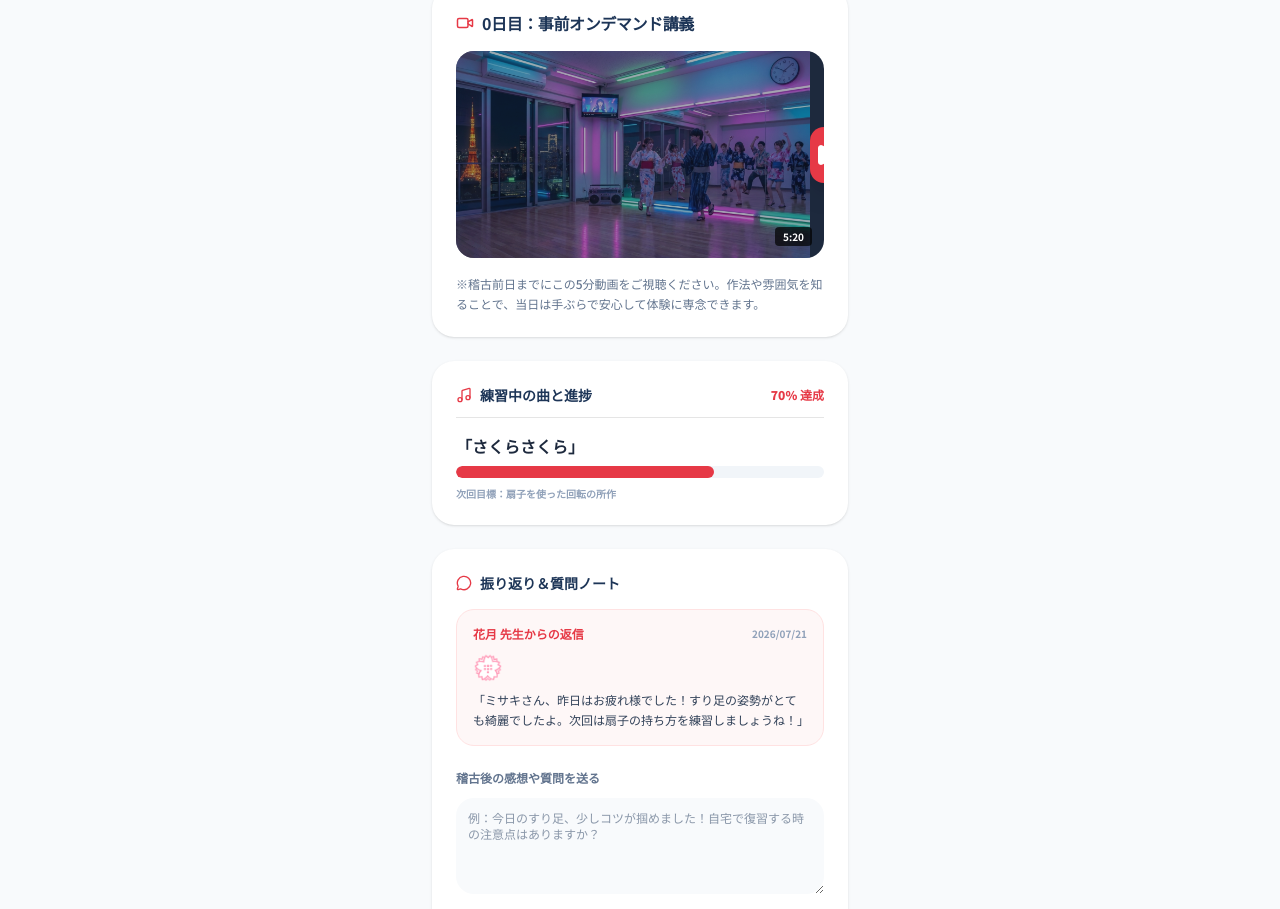
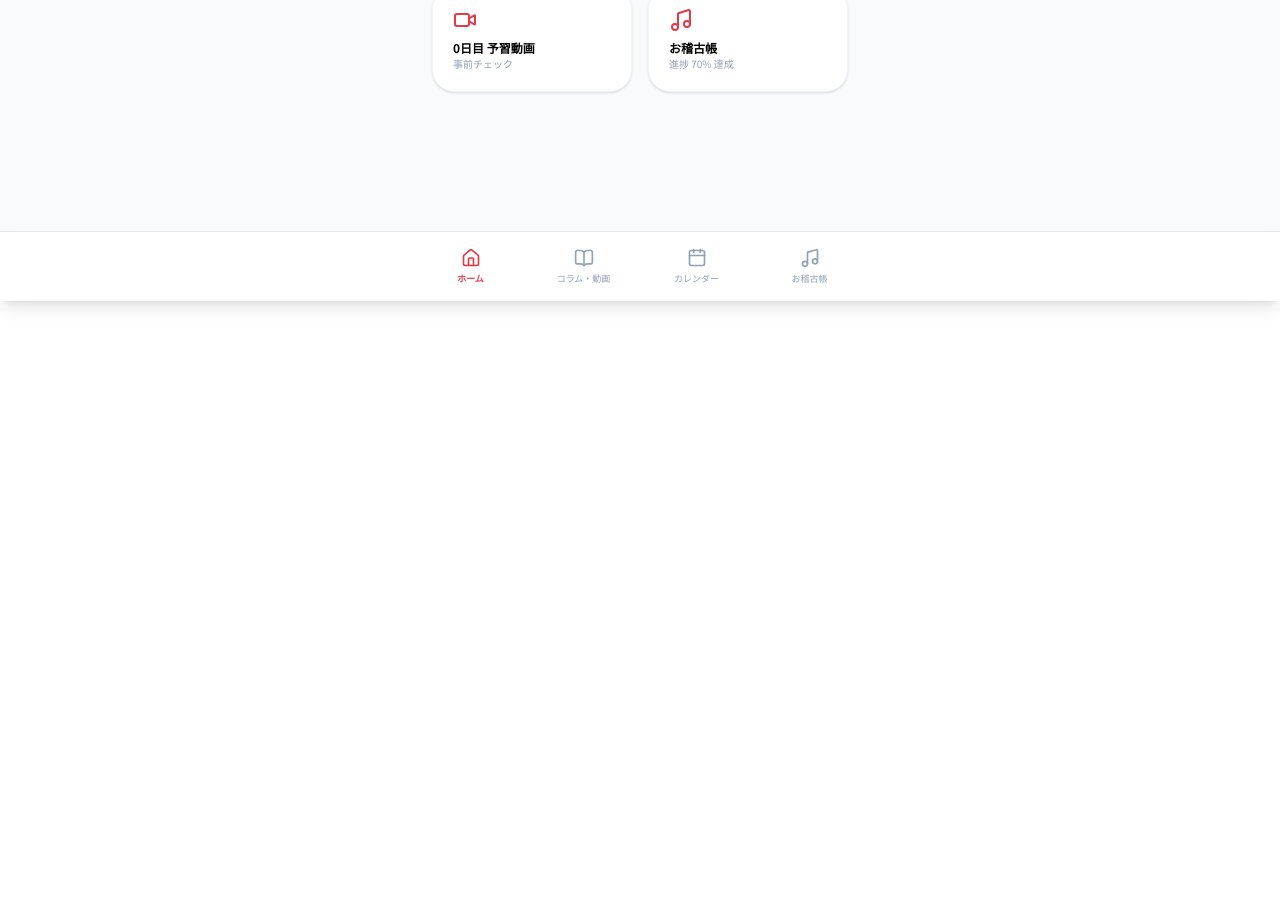
Before and after one commit to ivu115/maibazu-app, a Next.js app: page /student-app in a window 1280 px wide. Shown: the part 499-1408 px from the top of the page. After the commit the page ends 800 px from the top, so only its background shows below. Built offline with nearby package versions, Linux system fonts and the light colour scheme.

Commit message:
生徒用アプリの4タブ化（ホーム、コラム動画、カレンダー、お稽古帳）完成

```diff
--- a/src/app/student-app/page.tsx
+++ b/src/app/student-app/page.tsx
@@ -2,60 +2,94 @@
 
 import React, { useState } from 'react';
 import Link from 'next/link';
+import {
+  Home, BookOpen, Calendar as CalendarIcon, Music,
+  ChevronLeft, QrCode, MapPin, Clock, Video, Play,
+  CheckCircle2, Sparkles, MessageCircle, Send, Award, FileText, ChevronRight
+} from "lucide-react";
 import { Button } from "@/components/ui/button";
 import { Card, CardContent, CardHeader, CardTitle } from "@/components/ui/card";
-import { Input } from "@/components/ui/input";
-import {
-  Video, Calendar, MapPin, QrCode, CheckCircle2,
-  Send, Sparkles, Music, ChevronLeft, Award, Play, MessageCircle
-} from "lucide-react";
 
 export default function StudentAppPage() {
+  // タブ管理: 'home' | 'media' | 'calendar' | 'journal'
+  const [activeTab, setActiveTab] = useState<'home' | 'media' | 'calendar' | 'journal'>('home');
   const [isPlayingVideo, setIsPlayingVideo] = useState(false);
+  const [selectedMonthDay, setSelectedMonthDay] = useState(1);
+
+  // ノート投稿用
   const [reflectionText, setReflectionText] = useState("");
   const [noteSent, setNoteSent] = useState(false);
 
+  // 過去の稽古履歴（お稽古帳用）
+  const [history, setHistory] = useState([
+    {
+      date: "2026/07/20",
+      song: "さくらさくら",
+      studentNote: "すり足が難しかったですが、自分の姿勢がピンと伸びる感覚があってすごくスッキリしました！",
+      stamp: "💮 花丸",
+      teacherComment: "姿勢がとても素晴らしかったです！次回は扇子の持ち方を練習しましょうね。"
+    },
+    {
+      date: "2026/07/05",
+      song: "基本所作（体験）",
+      studentNote: "初めての稽古で緊張しましたが、手ぶらで気楽に参加できて楽しかったです。",
+      stamp: "🌸 大変よくできました",
+      teacherComment: "ようこそ舞バズへ！基本の立ち姿がとても美しかったです。"
+    }
+  ]);
+
   const handleSendNote = () => {
     if (!reflectionText) return;
+    const newEntry = {
+      date: "2026/08/01 (本日)",
+      song: "さくらさくら",
+      studentNote: reflectionText,
+      stamp: "送信済み（先生の返信待ち）",
+      teacherComment: "先生がノートを確認中です..."
+    };
+    setHistory([newEntry, ...history]);
+    setReflectionText("");
     setNoteSent(true);
+    setTimeout(() => setNoteSent(false), 3000);
   };
 
   return (
-    <div className="min-h-screen bg-[#F8FAFC] text-black font-sans pb-12">
+    <div className="min-h-screen bg-[#F8FAFC] text-black font-sans pb-24">
       {/* 📱 スマホアプリ風ヘッダー */}
       <header className="bg-[#1D3557] text-white p-4 sticky top-0 z-50 shadow-md">
         <div className="max-w-md mx-auto flex items-center justify-between">
           <Link href="/" className="text-white/60 hover:text-white flex items-center text-xs font-bold">
-            <ChevronLeft size={16} /> Webポータルへ
+            <ChevronLeft size={16} /> Webポータル
           </Link>
           <div className="flex items-center gap-2">
             <img src="/logo.png" alt="logo" className="w-6 h-6 invert brightness-0" />
             <span className="font-black text-lg tracking-tighter">舞バズ Student</span>
           </div>
-          <div className="size-8 bg-[#E63946] rounded-full flex items-center justify-center font-black text-xs">
+          <div className="size-8 bg-[#E63946] rounded-full flex items-center justify-center font-black text-xs text-white">
             田
           </div>
         </div>
       </header>
 
       <main className="max-w-md mx-auto p-4 space-y-6">
-        {/* 生徒ウェルカムカード */}
+
+        {/* ────────────────── 1. ホームタブ ────────────────── */}
+        {activeTab === 'home' && (
+          <div className="space-y-6">
             <div className="bg-white p-6 rounded-3xl shadow-sm border border-slate-100 flex items-center justify-between">
               <div>
-            <p className="text-xs text-slate-400 font-bold">おかえりなさい！</p>
+                <p className="text-xs text-slate-400 font-bold">受講生マイページ</p>
                 <h1 className="text-xl font-black text-[#1D3557]">田中 美咲 様</h1>
-            <p className="text-[10px] text-[#E63946] font-bold mt-1">S 教室 (大阪・吹田) 受講中</p>
+                <p className="text-[10px] text-[#E63946] font-bold mt-1">S 教室 (大阪・吹田)</p>
               </div>
-          <div className="text-right">
-            <span className="text-[10px] bg-green-50 text-green-600 font-bold px-3 py-1 rounded-full border border-green-100">受講中</span>
-          </div>
+              <span className="text-[10px] bg-green-50 text-green-600 font-bold px-3 py-1 rounded-full">受講中</span>
             </div>
 
-        {/* 🎟️ 1. 次回のお稽古チケット */}
+            {/* 次回チケット */}
             <Card className="border-none shadow-md rounded-3xl bg-gradient-to-br from-[#1D3557] to-[#2A4A7A] text-white overflow-hidden">
               <CardHeader className="p-6 pb-2">
                 <CardTitle className="text-xs font-bold uppercase tracking-widest opacity-60 flex items-center gap-1">
-              <Calendar size={14} /> Next Lesson Ticket
+                  <CalendarIcon size={14} /> Next Lesson Ticket
                 </CardTitle>
               </CardHeader>
               <CardContent className="p-6 pt-0 space-y-4">
@@ -68,105 +102,236 @@ export default function StudentAppPage() {
                   <span className="bg-white/10 px-3 py-1 rounded-full font-bold">手ぶらOK</span>
                 </div>
                 <Button className="w-full bg-white text-[#1D3557] hover:bg-slate-100 py-6 rounded-2xl font-bold gap-2 text-sm shadow-lg">
-              <QrCode size={18} /> チェックイン用QRを表示
+                  <QrCode size={18} /> チェックインQR表示
                 </Button>
               </CardContent>
             </Card>
 
-        {/* 🎬 2. 0日目・オンデマンド事前講義（動画） */}
+            {/* クイックリンク */}
+            <div className="grid grid-cols-2 gap-4">
+              <div onClick={() => setActiveTab('media')} className="bg-white p-5 rounded-3xl shadow-sm border border-slate-100 cursor-pointer hover:border-[#E63946] transition-all">
+                <Video className="text-[#E63946] mb-2" size={24} />
+                <p className="font-bold text-xs">0日目 予習動画</p>
+                <p className="text-[10px] text-slate-400">事前チェック</p>
+              </div>
+              <div onClick={() => setActiveTab('journal')} className="bg-white p-5 rounded-3xl shadow-sm border border-slate-100 cursor-pointer hover:border-[#E63946] transition-all">
+                <Music className="text-[#E63946] mb-2" size={24} />
+                <p className="font-bold text-xs">お稽古帳</p>
+                <p className="text-[10px] text-slate-400">進捗 70% 達成</p>
+              </div>
+            </div>
+          </div>
+        )}
+
+        {/* ────────────────── 2. コラム・解説動画タブ ────────────────── */}
+        {activeTab === 'media' && (
+          <div className="space-y-6">
+            <h2 className="text-lg font-bold text-[#1D3557]">コラム ＆ 解説動画</h2>
+
+            {/* 0日目動画 */}
             <Card className="border-none shadow-sm rounded-3xl bg-white overflow-hidden">
               <CardHeader className="p-6 pb-2">
-            <CardTitle className="text-base font-bold flex items-center gap-2 text-[#1D3557]">
-              <Video className="text-[#E63946]" size={18} /> 0日目：事前オンデマンド講義
+                <CardTitle className="text-sm font-bold flex items-center gap-2 text-[#1D3557]">
+                  <Video className="text-[#E63946]" size={16} /> 【必須】0日目・事前解説動画
                 </CardTitle>
               </CardHeader>
-          <CardContent className="p-6 pt-2 space-y-4">
+              <CardContent className="p-6 pt-2 space-y-3">
                 {!isPlayingVideo ? (
-              <div
-                onClick={() => setIsPlayingVideo(true)}
-                className="relative aspect-video bg-slate-800 rounded-2xl overflow-hidden cursor-pointer group flex items-center justify-center"
-              >
-                <img src="/hero.jpg" alt="thumbnail" className="w-full h-full object-cover opacity-60 group-hover:scale-105 transition-transform" />
-                <div className="size-14 rounded-full bg-[#E63946] text-white flex items-center justify-center shadow-xl group-hover:scale-110 transition-transform">
-                  <Play size={24} className="ml-1 fill-white" />
+                  <div onClick={() => setIsPlayingVideo(true)} className="relative aspect-video bg-slate-800 rounded-2xl overflow-hidden cursor-pointer flex items-center justify-center">
+                    <img src="/hero.jpg" alt="thumbnail" className="w-full h-full object-cover opacity-60" />
+                    <div className="size-12 rounded-full bg-[#E63946] text-white flex items-center justify-center shadow-xl">
+                      <Play size={20} className="ml-1 fill-white" />
                     </div>
-                <span className="absolute bottom-3 right-3 bg-black/70 text-white text-[10px] font-bold px-2 py-0.5 rounded">5:20</span>
                   </div>
                 ) : (
                   <div className="aspect-video bg-slate-900 rounded-2xl flex flex-col items-center justify-center text-white p-4 text-center space-y-2">
-                <Sparkles className="text-[#E63946] animate-pulse" size={32} />
-                <p className="text-xs font-bold">【再生中】日本舞踊の歴史と当日の作法</p>
-                <p className="text-[10px] opacity-60">「姿勢を落とす＝美しいすり足の基本です」</p>
+                    <Sparkles className="text-[#E63946] animate-pulse" size={28} />
+                    <p className="text-xs font-bold">【再生中】日本舞踊の基本とマナー（5分）</p>
                     <Button size="sm" variant="ghost" onClick={() => setIsPlayingVideo(false)} className="text-white/60 text-[10px]">閉じる</Button>
                   </div>
                 )}
-            <p className="text-xs text-slate-500 leading-relaxed font-medium">
-              ※稽古前日までにこの5分動画をご視聴ください。作法や雰囲気を知ることで、当日は手ぶらで安心して体験に専念できます。
-            </p>
               </CardContent>
             </Card>
 
-        {/* 🎵 3. マイお稽古・曲と進捗度 */}
-        <Card className="border-none shadow-sm rounded-3xl bg-white p-6 space-y-4">
-          <div className="flex items-center justify-between border-b pb-3">
-            <h3 className="font-bold text-sm text-[#1D3557] flex items-center gap-2">
-              <Music className="text-[#E63946]" size={16} /> 練習中の曲と進捗
-            </h3>
-            <span className="text-xs font-black text-[#E63946]">70% 達成</span>
+            {/* 📚 特集コラム記事 */}
+            <div className="space-y-4">
+              <h3 className="text-xs font-bold text-slate-400 uppercase tracking-widest">舞バズ 文化コラム</h3>
+
+              <Card className="border-none shadow-sm rounded-2xl bg-white p-5 space-y-2 cursor-pointer hover:shadow-md transition-all">
+                <span className="text-[9px] bg-red-50 text-[#E63946] font-bold px-2 py-0.5 rounded">身体の科学</span>
+                <h4 className="font-bold text-sm text-[#1D3557]">なぜ日本舞踊は「重心を落とす」のか？</h4>
+                <p className="text-xs text-slate-500 leading-relaxed line-clamp-2">
+                  西洋のダンスとの最大の違いは「すり足」。腰を入れる姿勢がデスクワークの姿勢改善に効果的な理由を解説。
+                </p>
+              </Card>
+
+              <Card className="border-none shadow-sm rounded-2xl bg-white p-5 space-y-2 cursor-pointer hover:shadow-md transition-all">
+                <span className="text-[9px] bg-blue-50 text-blue-600 font-bold px-2 py-0.5 rounded">歴史ルーツ</span>
+                <h4 className="font-bold text-sm text-[#1D3557]">歌舞伎から生まれた庶民のエンタメ</h4>
+                <p className="text-xs text-slate-500 leading-relaxed line-clamp-2">
+                  江戸時代の庶民たちが「憧れのスター」の所作を真似したことから始まった、習い事としての歴史。
+                </p>
+              </Card>
             </div>
-          <div>
-            <p className="text-base font-black text-slate-800 mb-2">「さくらさくら」</p>
-            <div className="w-full bg-slate-100 h-3 rounded-full overflow-hidden">
-              <div className="bg-[#E63946] h-full rounded-full w-[70%] transition-all duration-1000"></div>
           </div>
-            <p className="text-[10px] text-slate-400 mt-2 font-bold">次回目標：扇子を使った回転の所作</p>
+        )}
+
+        {/* ────────────────── 3. カレンダータブ ────────────────── */}
+        {activeTab === 'calendar' && (
+          <div className="space-y-6">
+            <h2 className="text-lg font-bold text-[#1D3557]">お稽古カレンダー</h2>
+
+            <Card className="border-none shadow-sm rounded-3xl bg-white p-6">
+              <div className="text-center font-bold text-sm mb-4 text-[#1D3557]">2026年 8月</div>
+              <div className="grid grid-cols-7 gap-1 text-[10px] text-center font-bold text-slate-400 mb-2">
+                <span>日</span><span>月</span><span>火</span><span>水</span><span>木</span><span>金</span><span>土</span>
+              </div>
+              <div className="grid grid-cols-7 gap-1 text-xs text-center font-medium">
+                {[...Array(31)].map((_, i) => {
+                  const day = i + 1;
+                  const isLessonDay = day === 1; // 8月1日がお稽古日
+                  return (
+                    <div
+                      key={day}
+                      onClick={() => setSelectedMonthDay(day)}
+                      className={`p-2.5 rounded-xl cursor-pointer relative ${
+                        selectedMonthDay === day
+                          ? 'bg-[#1D3557] text-white font-bold'
+                          : isLessonDay ? 'bg-red-50 text-[#E63946] font-black border border-red-200' : 'hover:bg-slate-50'
+                      }`}
+                    >
+                      {day}
+                    </div>
+                  );
+                })}
               </div>
             </Card>
 
-        {/* 📝 4. 振り返り＆質問ノート */}
+            <Card className="border-none shadow-sm rounded-3xl bg-white p-6 space-y-3">
+              <h3 className="text-xs font-bold text-slate-400 uppercase tracking-widest">8月{selectedMonthDay}日の予定</h3>
+              {selectedMonthDay === 1 ? (
+                <div className="bg-red-50 p-4 rounded-2xl border border-red-100 space-y-1">
+                  <p className="text-xs font-black text-[#E63946]">10:00 - 11:00 お稽古（確定）</p>
+                  <p className="text-xs font-bold text-slate-700">S教室 / 個人体験レッスン</p>
+                </div>
+              ) : (
+                <p className="text-xs text-slate-400">予定はありません。</p>
+              )}
+            </Card>
+          </div>
+        )}
+
+        {/* ────────────────── 4. お稽古帳（Journal）タブ ────────────────── */}
+        {activeTab === 'journal' && (
+          <div className="space-y-6">
+            <h2 className="text-lg font-bold text-[#1D3557]">マイお稽古帳</h2>
+
+            {/* 🎵 習っている曲の進捗度 */}
             <Card className="border-none shadow-sm rounded-3xl bg-white p-6 space-y-4">
-          <h3 className="font-bold text-sm text-[#1D3557] flex items-center gap-2">
-            <MessageCircle className="text-[#E63946]" size={16} /> 振り返り＆質問ノート
+              <h3 className="font-bold text-xs text-slate-400 uppercase tracking-widest flex items-center gap-1">
+                <Music size={14} className="text-[#E63946]" /> 習得曲の進捗度
               </h3>
 
-          {/* 過去に届いた先生からのスタンプ＆メッセージ */}
-          <div className="bg-red-50/60 p-4 rounded-2xl border border-red-100 space-y-2">
-            <div className="flex items-center justify-between text-xs font-bold text-[#E63946]">
-              <span>花月 先生からの返信</span>
-              <span className="text-[10px] text-slate-400">2026/07/21</span>
+              <div className="space-y-3">
+                <div className="p-4 bg-slate-50 rounded-2xl space-y-2">
+                  <div className="flex justify-between items-center text-xs">
+                    <span className="font-extrabold text-slate-800">「さくらさくら」</span>
+                    <span className="font-black text-[#E63946]">70% 完了</span>
                   </div>
-            <div className="text-2xl">💮</div>
-            <p className="text-xs text-slate-700 font-medium leading-relaxed">
-              「ミサキさん、昨日はお疲れ様でした！すり足の姿勢がとても綺麗でしたよ。次回は扇子の持ち方を練習しましょうね！」
-            </p>
+                  <div className="w-full bg-slate-200 h-2.5 rounded-full overflow-hidden">
+                    <div className="bg-[#E63946] h-full rounded-full w-[70%]"></div>
+                  </div>
                 </div>
 
-          {/* 新しい振り返り送信フォーム */}
-          <div className="pt-2 space-y-3">
-            <p className="text-xs font-bold text-slate-500">稽古後の感想や質問を送る</p>
+                <div className="p-4 bg-slate-50/50 rounded-2xl flex items-center justify-between text-xs opacity-60">
+                  <span className="font-bold text-slate-600">「元禄花見踊り」</span>
+                  <span className="font-bold text-green-600 bg-green-50 px-2 py-0.5 rounded">100% 修了 🌸</span>
+                </div>
+              </div>
+            </Card>
+
+            {/* 📝 振り返りノート送信フォーム */}
+            <Card className="border-none shadow-sm rounded-3xl bg-white p-6 space-y-3">
+              <h3 className="font-bold text-xs text-slate-400 uppercase tracking-widest flex items-center gap-1">
+                <MessageCircle size={14} className="text-[#E63946]" /> 今日の振り返り・質問を書く
+              </h3>
               <textarea
                 value={reflectionText}
                 onChange={(e) => setReflectionText(e.target.value)}
-              placeholder="例：今日のすり足、少しコツが掴めました！自宅で復習する時の注意点はありますか？"
+                placeholder="稽古の感想や、先生への質問を入力してください..."
                 className="w-full h-24 p-3 bg-slate-50 border-none rounded-2xl text-xs outline-none focus:ring-2 focus:ring-[#E63946]"
               />
               {!noteSent ? (
-              <Button
-                onClick={handleSendNote}
-                disabled={!reflectionText}
-                className="w-full bg-[#1D3557] text-white py-6 rounded-2xl font-bold text-xs gap-2"
-              >
-                <Send size={14} /> 先生へノートを送信
+                <Button onClick={handleSendNote} disabled={!reflectionText} className="w-full bg-[#1D3557] text-white py-5 rounded-2xl font-bold text-xs gap-2">
+                  <Send size={14} /> ノートを送信する
                 </Button>
               ) : (
-              <div className="bg-green-50 text-green-700 p-3 rounded-2xl text-xs font-bold text-center flex items-center justify-center gap-2">
-                <CheckCircle2 size={16} /> 先生へ送信しました！
+                <div className="bg-green-50 text-green-700 p-3 rounded-2xl text-xs font-bold text-center">
+                  送信しました！先生からの返信をお待ちください。
                 </div>
               )}
+            </Card>
+
+            {/* 📜 過去の稽古履歴＆コメント一覧 */}
+            <div className="space-y-4">
+              <h3 className="text-xs font-bold text-slate-400 uppercase tracking-widest">これまでの稽古履歴</h3>
+              {history.map((item, idx) => (
+                <Card key={idx} className="border-none shadow-sm rounded-3xl bg-white p-6 space-y-4">
+                  <div className="flex justify-between items-center text-xs border-b pb-3">
+                    <span className="font-black text-[#1D3557]">{item.date} （曲：{item.song}）</span>
+                    <span className="font-black text-[#E63946]">{item.stamp}</span>
+                  </div>
+
+                  <div className="space-y-2 text-xs">
+                    <p className="text-slate-500 font-medium">【あなたのノート】“{item.studentNote}”</p>
+                    <div className="bg-red-50/50 p-3 rounded-xl border border-red-100 text-slate-700 font-bold">
+                      【先生のコメント】{item.teacherComment}
+                    </div>
                   </div>
                 </Card>
+              ))}
+            </div>
+          </div>
+        )}
 
       </main>
+
+      {/* 📱 固定ボトムナビゲーション（タブバー） */}
+      <nav className="fixed bottom-0 left-0 right-0 bg-white border-t p-2 z-50 shadow-lg">
+        <div className="max-w-md mx-auto grid grid-cols-4 gap-1 text-center">
+          <button
+            onClick={() => setActiveTab('home')}
+            className={`flex flex-col items-center py-2 rounded-xl transition-all ${activeTab === 'home' ? 'text-[#E63946] font-bold' : 'text-slate-400'}`}
+          >
+            <Home size={20} />
+            <span className="text-[9px] mt-1">ホーム</span>
+          </button>
+
+          <button
+            onClick={() => setActiveTab('media')}
+            className={`flex flex-col items-center py-2 rounded-xl transition-all ${activeTab === 'media' ? 'text-[#E63946] font-bold' : 'text-slate-400'}`}
+          >
+            <BookOpen size={20} />
+            <span className="text-[9px] mt-1">コラム・動画</span>
+          </button>
+
+          <button
+            onClick={() => setActiveTab('calendar')}
+            className={`flex flex-col items-center py-2 rounded-xl transition-all ${activeTab === 'calendar' ? 'text-[#E63946] font-bold' : 'text-slate-400'}`}
+          >
+            <CalendarIcon size={20} />
+            <span className="text-[9px] mt-1">カレンダー</span>
+          </button>
+
+          <button
+            onClick={() => setActiveTab('journal')}
+            className={`flex flex-col items-center py-2 rounded-xl transition-all ${activeTab === 'journal' ? 'text-[#E63946] font-bold' : 'text-slate-400'}`}
+          >
+            <Music size={20} />
+            <span className="text-[9px] mt-1">お稽古帳</span>
+          </button>
+        </div>
+      </nav>
     </div>
   );
 }
```
Lines whose indentation alone changed are shown as unchanged.
